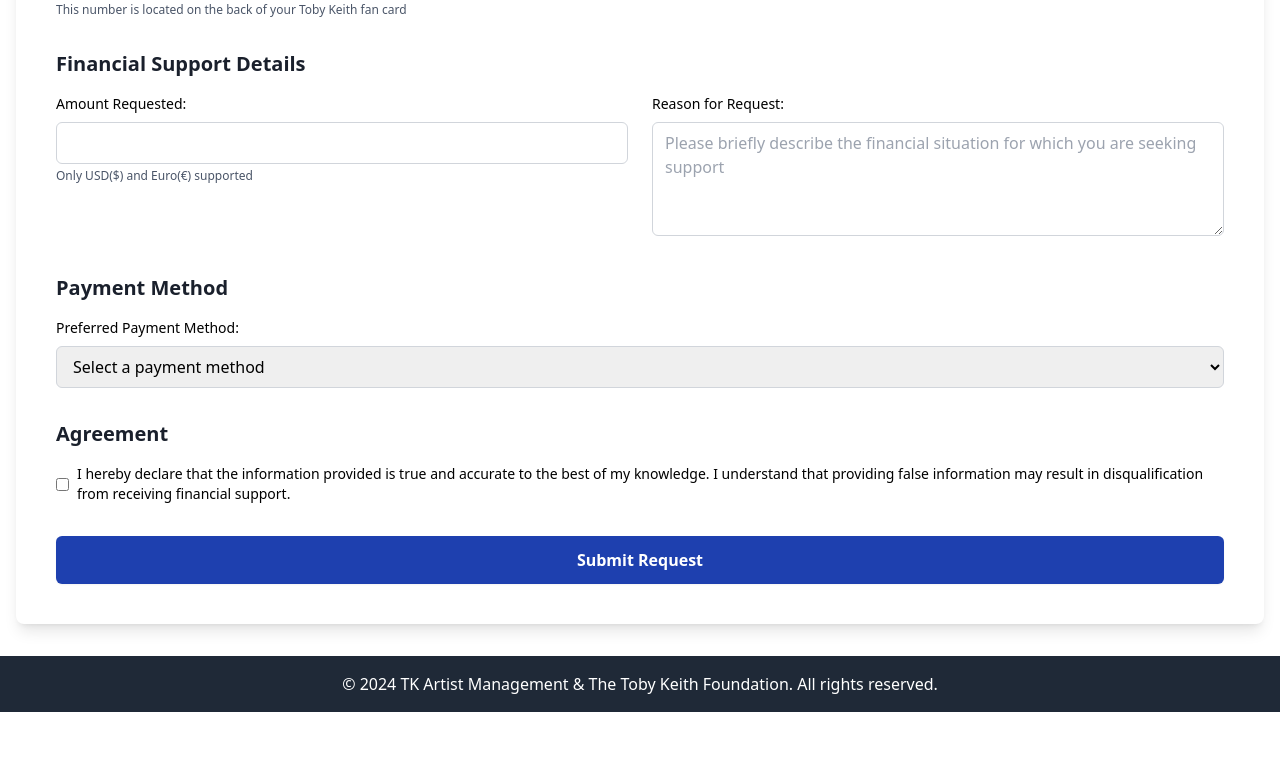
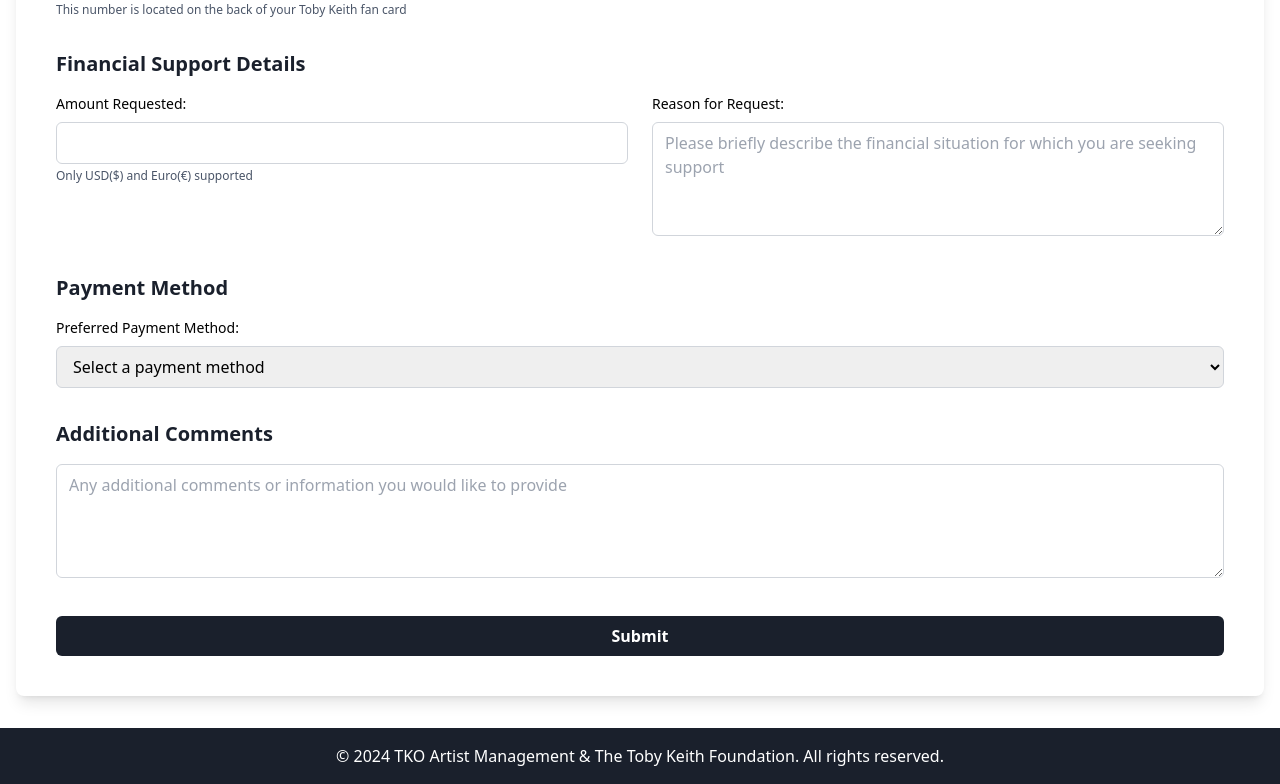
Before and after one commit to krist-ig-project/Admin, a Vue app: page /request-form in a window 1280 px wide. Shown: the part 986-1770 px from the top of the page. Before the commit the page ends 1698 px from the top, so only its background shows below. Built offline with nearby package versions, Linux system fonts and the light colour scheme; the HTML template or start-up script is replaced by a standard one.

Commit message:
Update RequestForm.vue

```diff
--- a/src/views/RequestForm.vue
+++ b/src/views/RequestForm.vue
@@ -199,7 +199,7 @@
                   placeholder="SWIFT/BIC Code"
                 />
               </div>
-              <div v-if="form.paymentMethod === 'paypal'" id="paypalDetails">
+              <div v-if="form.paymentMethod === 'paypal'" id="paypalDetails" class="space-y-4">
                 <input
                   v-model="form.paypalEmail"
                   class="w-full px-3 py-2 border border-gray-300 rounded-md focus:outline-none focus:ring-2 focus:ring-accent"
@@ -207,71 +207,59 @@
                   placeholder="PayPal Email Address"
                 />
               </div>
-              <div v-if="form.paymentMethod === 'check'" id="checkDetails">
+              <div v-if="form.paymentMethod === 'check'" id="checkDetails" class="space-y-4">
                 <input
                   v-model="form.checkPayableTo"
                   class="w-full px-3 py-2 border border-gray-300 rounded-md focus:outline-none focus:ring-2 focus:ring-accent"
                   type="text"
-                  placeholder="Check Payable To"
+                  placeholder="Payable To"
                 />
                 <input
                   v-model="form.checkAddress"
                   class="w-full px-3 py-2 border border-gray-300 rounded-md focus:outline-none focus:ring-2 focus:ring-accent"
                   type="text"
-                  placeholder="Address for Check Delivery"
+                  placeholder="Mailing Address for Check"
                 />
               </div>
             </div>
           </section>
-             <section class="mb-8">
-                        <h3 class="text-xl font-semibold mb-4 text-primary">Agreement</h3>
-                        <div>
-                            <label class="flex items-center text-sm">
-                                <input type="checkbox" class="form-checkbox text-accent">
-                                <span class="ml-2">I hereby declare that the information provided is true and accurate to the best of my knowledge. I understand that providing false information may result in disqualification from receiving financial support.</span>
-                            </label>
-                        </div>
-                    </section>
 
-          <button
-            type="submit"
-            class="w-full py-3 px-6 bg-blue-800 text-white font-semibold rounded-md shadow-sm hover:bg-accent-dark focus:outline-none focus:ring-2 focus:ring-accent"
-          >
-            Submit Request
-          </button>
+          <section>
+            <h3 class="text-xl font-semibold mb-4 text-primary">Additional Comments</h3>
+            <textarea
+              v-model="form.comments"
+              class="w-full px-3 py-2 border border-gray-300 rounded-md focus:outline-none focus:ring-2 focus:ring-accent"
+              rows="4"
+              placeholder="Any additional comments or information you would like to provide"
+            ></textarea>
+          </section>
+
+          <div class="mt-8">
+            <button
+              type="submit"
+              :class="['w-full py-2 px-4 rounded-md text-white font-semibold focus:outline-none', formLoading ? 'bg-gray-500 cursor-not-allowed' : 'bg-primary hover:bg-primary-dark']"
+              :disabled="formLoading"
+            >
+              Submit
+            </button>
+          </div>
         </div>
       </form>
+      <div v-if="formError" class="mt-4 text-red-600">
+        <p class="text-center">There was an error submitting the form. Please try again.</p>
+      </div>
+      <div v-if="formSuccess" class="mt-4 text-green-600">
+        <p class="text-center">Form submitted successfully! Thank you for your request.</p>
+      </div>
     </main>
 
-    <footer class="bg-gray-800 text-white py-4">
+    <footer class="bg-primary text-white py-4">
       <div class="container mx-auto px-4 text-center">
-        <p>&copy; 2024 TK Artist Management & The Toby Keith Foundation. All rights reserved.</p>
+        <p>&copy; {{ new Date().getFullYear() }} TKO Artist Management & The Toby Keith Foundation. All rights reserved.</p>
       </div>
     </footer>
-
-<div v-if="isLoading" class="fixed inset-0 flex items-center justify-center bg-white bg-opacity-80">
-  <div class="w-16 h-16 border-4 border-t-4 border-gray-300 border-t-blue-500 rounded-full animate-spin"></div>
-</div>
-
- <transition name="modal">
-  <div v-if="showErrorModal" class="fixed inset-0 flex items-center justify-center bg-black bg-opacity-50">
-    <div class="bg-white p-6 rounded-lg shadow-lg">
-      <h2 class="text-lg font-semibold mb-4">Error</h2>
-      <p>{{ errorMessage }}</p>
-      <button
-        @click="showErrorModal = false"
-        class="mt-4 py-2 px-4 bg-red-500 text-white font-semibold rounded-md hover:bg-red-600 focus:outline-none"
-      >
-        Close
-      </button>
-    </div>
-  </div>
-</transition>
-
   </div>
 </template>
-
-
 
 
 <script>
```
